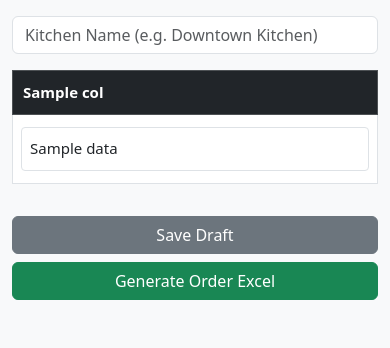
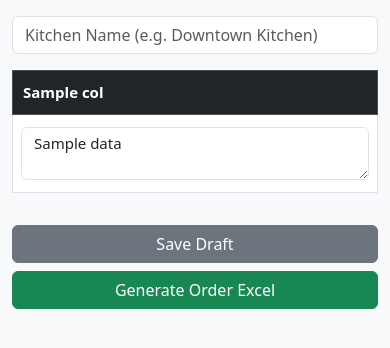
Before and after one commit to krishnakoushik-parimi/Kitchen-order-app, a Flask app: template templates/table.html in a window 390 px wide. Shown: the top 348 px of the page. Run offline with Flask 3, Linux system fonts and the light colour scheme; the template is opened without the code that fills it: most values are stand-ins (such as "Sample title", 1, 10 or a date in 2020); lists and menus that the app fills with data are empty.

Commit message:
Updated text readability both for web and mobile

```diff
--- a/app.py
+++ b/app.py
@@ -2,6 +2,8 @@ from flask import Flask, render_template, request, send_file
 import pandas as pd
 import os
 from datetime import datetime
+from openpyxl import load_workbook
+from openpyxl.styles import Alignment
 
 app = Flask(__name__)
 
@@ -63,7 +65,7 @@ def generate():
     supplier_col = next(c for c in df.columns if "supplier" in c.lower())
     current_col = next(c for c in df.columns if "current" in c.lower())
 
-    # Convert requested quantity
+    # Convert requested quantity to numeric
     df[requested_col] = pd.to_numeric(df[requested_col], errors="coerce").fillna(0)
 
     # Save master inventory (always)
@@ -86,18 +88,41 @@ def generate():
     order_df = df[df[requested_col] > 0].copy()
 
     # Remove current quantity from order list
-    order_df.drop(columns=[current_col], inplace=True)
+    if current_col in order_df.columns:
+        order_df.drop(columns=[current_col], inplace=True)
 
+    # Output path
     output_path = os.path.join(
         UPLOAD_FOLDER,
         f"{kitchen_name}_{today}_order_list.xlsx"
     )
 
-    # Create supplier-wise sheets
+    # Save supplier-wise sheets first
     with pd.ExcelWriter(output_path, engine="openpyxl") as writer:
         for supplier, group in order_df.groupby(supplier_col):
-            sheet_name = str(supplier)[:31]
+            sheet_name = str(supplier)[:31]  # Excel sheet name max 31 chars
             group.to_excel(writer, sheet_name=sheet_name, index=False)
+
+    # Open workbook to apply wrap text and auto column width
+    wb = load_workbook(output_path)
+
+    for sheet in wb.sheetnames:
+        ws = wb[sheet]
+
+        # Wrap text
+        for row in ws.iter_rows():
+            for cell in row:
+                cell.alignment = Alignment(wrap_text=True)
+
+        # Auto adjust column width
+        for col in ws.columns:
+            max_length = max(
+                len(str(cell.value)) if cell.value else 0
+                for cell in col
+            )
+            ws.column_dimensions[col[0].column_letter].width = min(max_length + 2, 40)
+
+    wb.save(output_path)
 
     return send_file(output_path, as_attachment=True)
 
--- a/templates/table.html
+++ b/templates/table.html
@@ -55,7 +55,21 @@
                 padding: 12px 8px;
             }
         }
+        .wrap-text {
+            resize: vertical;
+            min-height: 44px;
+            font-size: 15px;
+            line-height: 1.3;
+            white-space: pre-wrap;     /* 🔥 wrap text */
+            word-break: break-word;
+        }
 
+        /* Mobile friendly */
+        @media (max-width: 768px) {
+            .wrap-text {
+                min-height: 52px;
+            }
+        }
         </style>
 
 </head>
@@ -108,11 +122,10 @@
                                     step="1">
 
                             {% else %}
-                                <input
-                                    type="text"
-                                    class="form-control form-control-sm"
+                                <textarea
+                                    class="form-control wrap-text"
                                     name="{{ column_map[col] }}_{{ row_index }}"
-                                    value="{{ data[row_index][col] }}">
+                                    rows="2">{{ data[row_index][col] }}</textarea>
                             {% endif %}
                         </td>
                     {% endfor %}
```
